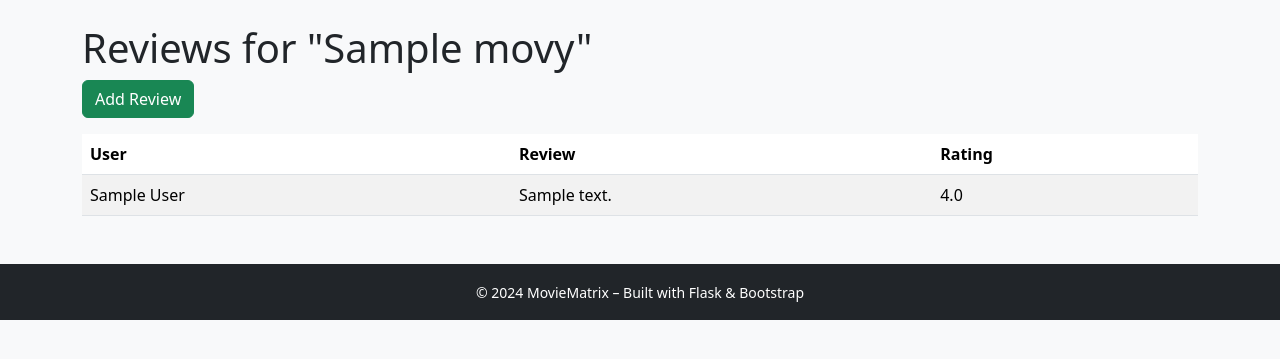
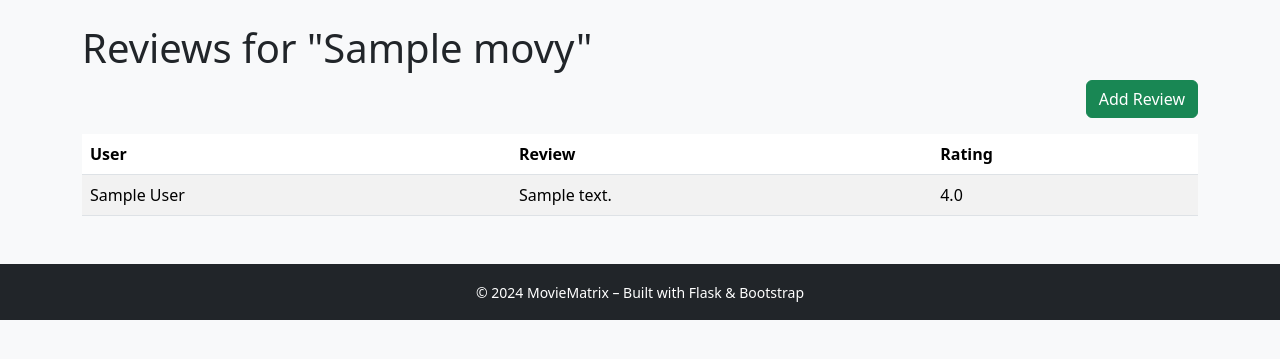
Before and after one commit to Nugamoto/MovieMatrix, a Flask app: page /movies/1/reviews/1 in a window 1280 px wide. Shown: the part 56-415 px from the top of the page. Run offline with Flask 3, Linux system fonts and the light colour scheme; tables that the repository leaves empty hold one stand-in row (values such as "Sample post"); some libraries are stand-ins or nearby versions.

Commit message:
style: move 'Add Review' button to top-right in movie_reviews template

```diff
--- a/templates/movie_reviews.html
+++ b/templates/movie_reviews.html
@@ -5,8 +5,11 @@
 {% block content %}
 <h1>Reviews for "{{ movie.title }}"</h1>
 
-<a href="{{ url_for('add_review', user_id=user_id, movie_id=movie.id) }}"
-   class="btn btn-success mb-3">Add Review</a>
+<div class="d-flex justify-content-end mb-3">
+    <a href="{{ url_for('add_review', user_id=user_id, movie_id=movie.id) }}" class="btn btn-success">
+        Add Review
+    </a>
+</div>
 
 {% if reviews %}
 <table class="table table-striped">
```
